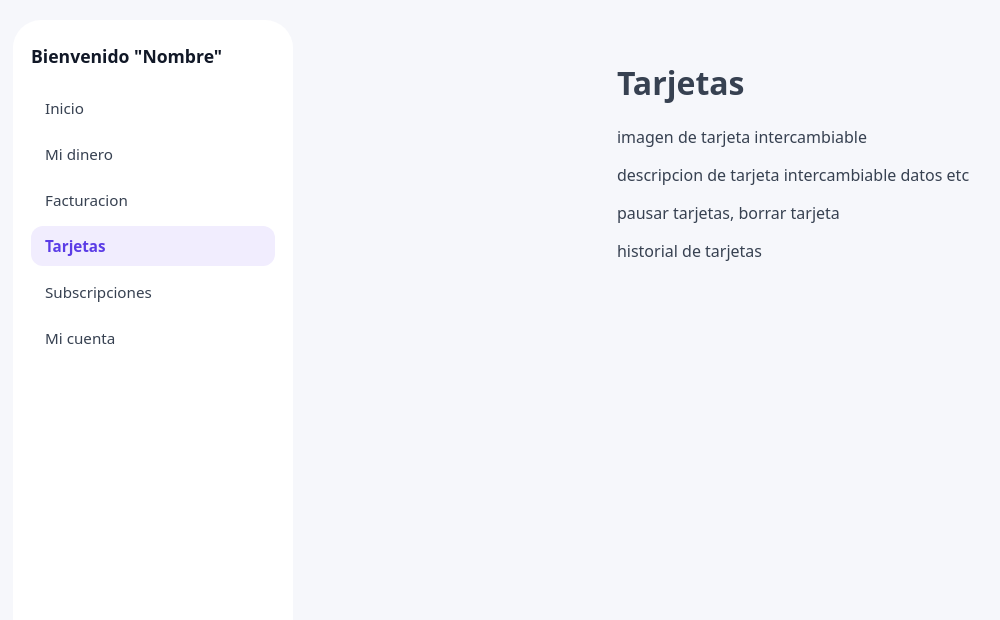
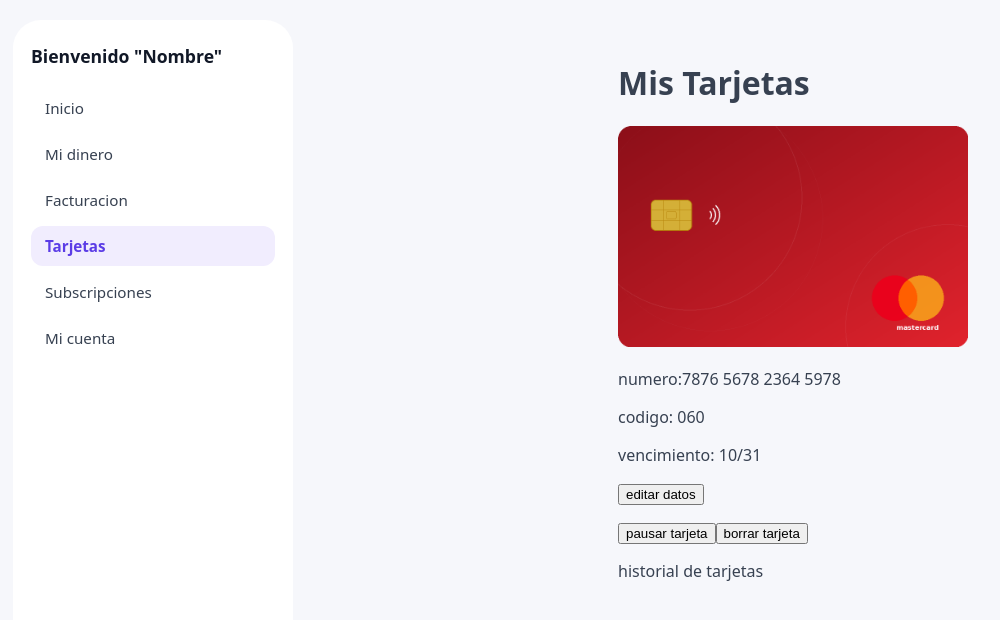
Before and after one commit to tomisanti05/Sistema-Gestion-Finanzas, a React (Vite) app in the folder apps/frontend/: page /tarjetas in a window 1280 px wide. Shown: the top 620 px of the page, without its empty margins (7-1007 px from the left). Built offline with nearby package versions, Linux system fonts and the light colour scheme.

Commit message:
agrego imagenes de tarjetas y extiendo seccion de tarjetas

```diff
--- a/apps/frontend/src/pages/tarjetas.tsx
+++ b/apps/frontend/src/pages/tarjetas.tsx
@@ -1,14 +1,40 @@
+import { useState } from "react"
+
 export default function Tarjetas() {
+  const [tipo,setTipo] = useState < 'visa' | 'mastercard'>('mastercard')
+
   return (
     <div className="tarjetas-body">
         <div className="tarjetas-header">
-            <h1> Tarjetas </h1>
+            <h1> Mis Tarjetas </h1>
         </div>
         <div className="tarjetas-content">
-            <p className="tarjetas-imagen">imagen de tarjeta intercambiable </p>
-            <p className="tarjetas-descripcion"> descripcion de tarjeta intercambiable datos etc </p>
-            <p className="tarjetas opciones">pausar tarjetas, borrar tarjeta</p>
-            <p className="historial tarjetas"> historial de tarjetas</p>
+            <div className="tarjetas-imagen">
+                <img src="../public/img/tarjetas/mastercard_tarjeta.png" alt="Tarjeta mastercard" width="350" height="221" />
+            </div>
+            <div className="tarjetas-descripcion">
+              <p className="datos de tarjeta">
+                <p> numero:7876 5678 2364 5978 </p>
+
+                <p> codigo: 060 </p>
+                <p> vencimiento: 10/31 </p>
+                <button>
+                  editar datos
+                </button>
+              </p>
+            </div>
+            <div className="tarjetas-opciones">
+              <p className="boton">
+              <button>
+                pausar tarjeta
+              </button>
+              <button>
+              borrar tarjeta
+              </button>
+              </p>
+            </div>
+
+            <div className="historial tarjetas"> historial de tarjetas</div>
         </div>
     </div>
 
```
Also changed, not shown: apps/frontend/public/img/tarjetas/mastercard_tarjeta.png (added), apps/frontend/public/img/tarjetas/visa_tarjeta.png (added).
